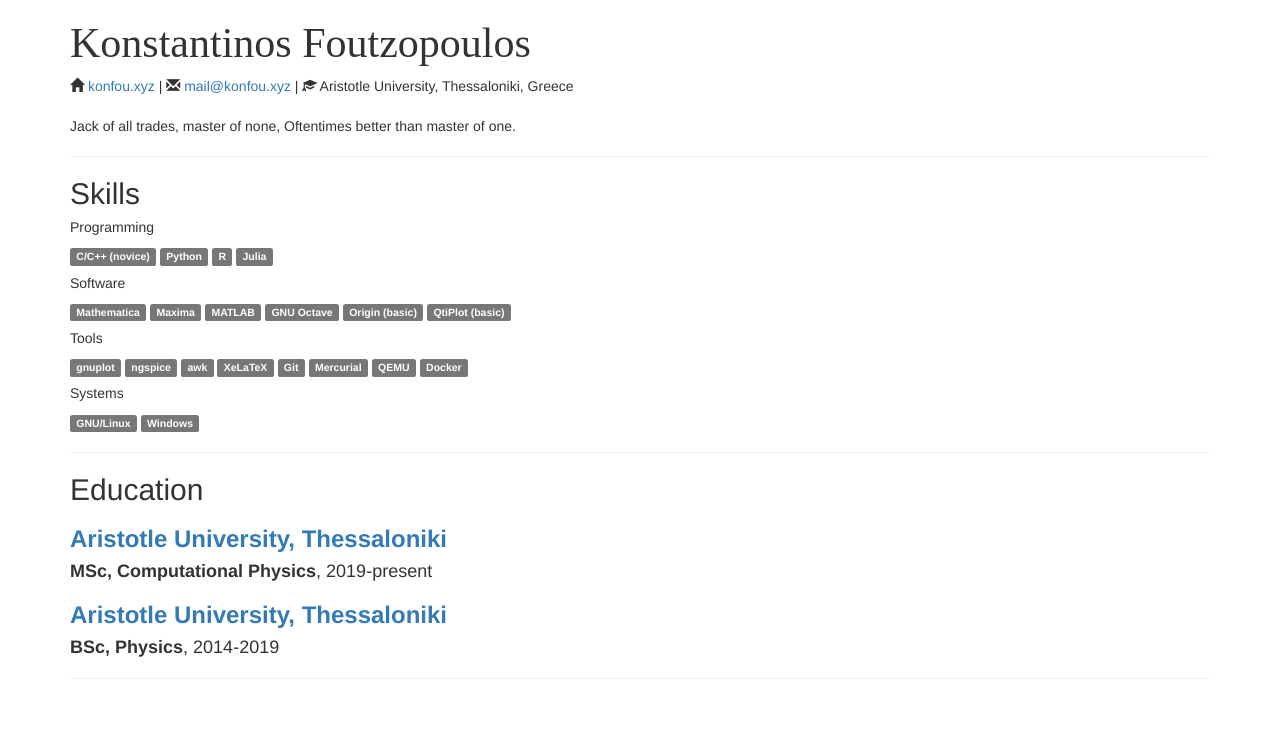
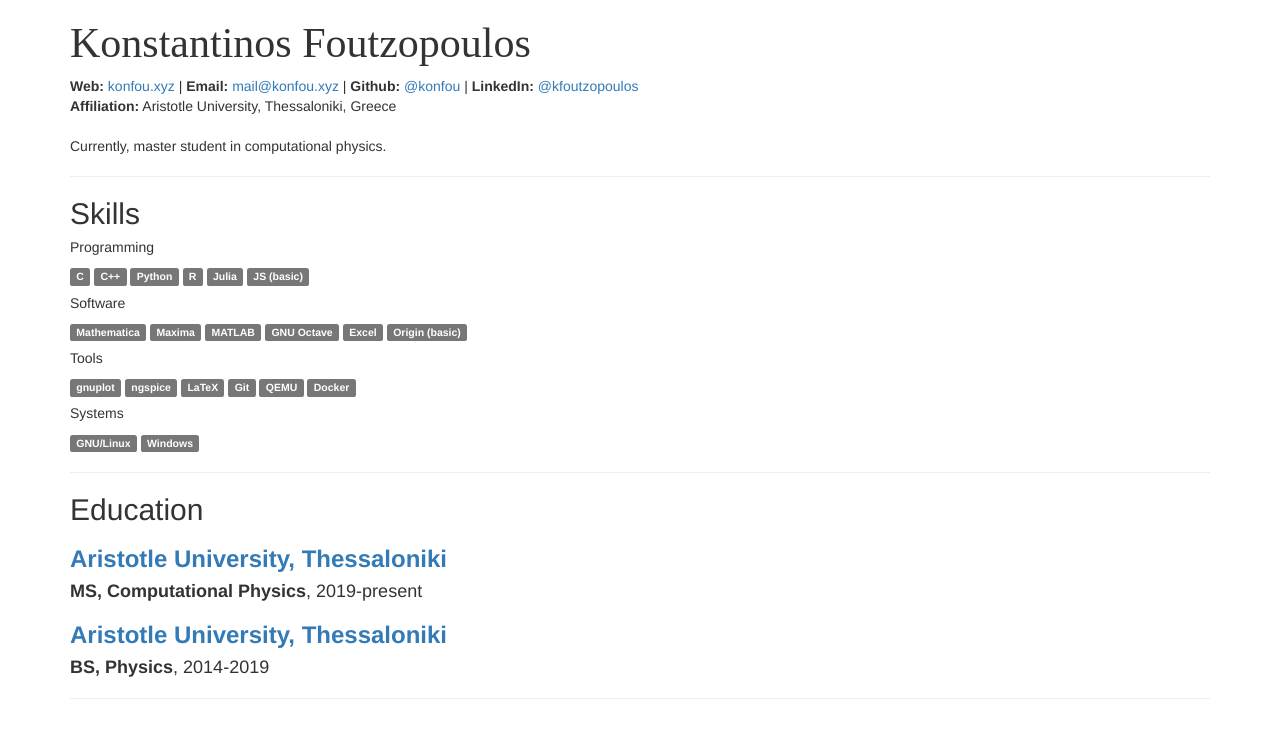
Before and after one commit to konfou/konfou.github.io, a Jekyll site: the page built from _pages/cv.html, in a window 1280 px wide. Shown: the top 738 px of the page. Built offline with Jekyll 4.4.1, drawn with Linux system fonts in a browser that asks for light colours; nearby versions of some CDN libraries.

Commit message:
update and fix code block

```diff
--- a/_data/cv.yml
+++ b/_data/cv.yml
@@ -1,35 +1,46 @@
 name: Konstantinos Foutzopoulos
 url: konfou.xyz
 email: mail@konfou.xyz
+gh: konfou
+li: kfoutzopoulos
 org: Aristotle University
 city: Thessaloniki
 country: Greece
 summary:
- text: Jack of all trades, master of none, Oftentimes better than master of one.
+ text:
+   Currently, master student in computational physics.
+
+interests:
+ - nonlinear dynamics
+ - complex systems
+ - celestial mechanics
+ - relativity
+ - applied mathematics
+ - data analysis
 
 skills:
  - name: Programming
    items:
-    - name: C/C++ (novice)
+    - name: C
+    - name: C++
     - name: Python
     - name: R
     - name: Julia
+    - name: JS (basic)
  - name: Software
    items:
     - name: Mathematica
     - name: Maxima
     - name: MATLAB
     - name: GNU Octave
+    - name: Excel
     - name: Origin (basic)
-    - name: QtiPlot (basic)
  - name: Tools
    items:
     - name: gnuplot
     - name: ngspice
-    - name: awk
-    - name: XeLaTeX
+    - name: LaTeX
     - name: Git
-    - name: Mercurial
     - name: QEMU
     - name: Docker
  - name: Systems
@@ -44,10 +55,10 @@
     url: users.auth.gr/kfoutzop
     start: 2019
     end: present
-    degree: MSc, Computational Physics
+    degree: MS, Computational Physics
   - name: Aristotle University
     city: Thessaloniki
     url: users.auth.gr/kfoutzop
     start: 2014
     end: 2019
-    degree: BSc, Physics
+    degree: BS, Physics
--- a/_pages/cv.html
+++ b/_pages/cv.html
@@ -7,14 +7,13 @@
 <div class="container h-resume hresume">
   <div id="contact-info" class="p-contact contact h-card vcard">
     <h1 class="p-name fn">{{ site.data.cv.name }}</h1>
-    <span class="glyphicon glyphicon-home"></span>
-    <a class="u-url url" href="//{{ site.data.cv.url }}">{{ site.data.cv.url }}</a> |
-    <span class="glyphicon glyphicon-envelope"></span>
-    <a class="u-email email" href="mailto:{{ site.data.cv.email }}">{{ site.data.cv.email }}</a> |
-    <span class="glyphicon glyphicon-education"></span>
-    <span class="p-org org"> {{ site.data.cv.org }}</span>,
+    <strong>Web:</strong> <a class="u-url url" href="//{{ site.data.cv.url }}">{{ site.data.cv.url }}</a> |
+    <strong>Email:</strong> <a class="u-email email" href="mailto:{{ site.data.cv.email }}">{{ site.data.cv.email }}</a> |
+    <strong>Github:</strong>  <a href="https://github.com/{{ site.data.cv.gh }}">@{{ site.data.cv.gh }}</a> |
+    <strong>LinkedIn:</strong>  <a href="https://www.linkedin.com/in/{{ site.data.cv.li }}/">@{{ site.data.cv.li }}</a><br />
+    <strong>Affiliation:</strong> <span class="p-org org"> {{ site.data.cv.org }}</span>,
     <span class="p-locality locality">{{ site.data.cv.city }}</span>,
-    <span class="p-country-name country-name">{{ site.data.cv.country }}</span>
+    <span class="p-country-name country-name">{{ site.data.cv.country }}</span> <br />
   </div><br />
   <div id="objective" class="p-summary summary">
     <p> {{ site.data.cv.summary.text }}</p>
--- a/_sass/site.scss
+++ b/_sass/site.scss
@@ -93,7 +93,8 @@
 
 p {
   @include container;
-  line-height: 1rem;
+  line-height: 1.5rem;
+  text-align: justify;
 }
 
 .muted {
@@ -102,23 +103,16 @@
 
 footer {
   @extend .muted;
-  padding: 2rem;
-  text-align: center;
-}
-
-ol, ul {
-  @include container;
-}
-
-li {
-  margin-left: 2rem;
-  margin-right: 2rem;
-  padding: 1rem;
+  p {
+    line-height: 1.5rem;
+    text-align: center;
+  }
 }
 
 code {
   @include container;
-  color: $med_gray;
+  display: flex;
+  padding-left: 4rem;
 }
 
 time {
```
